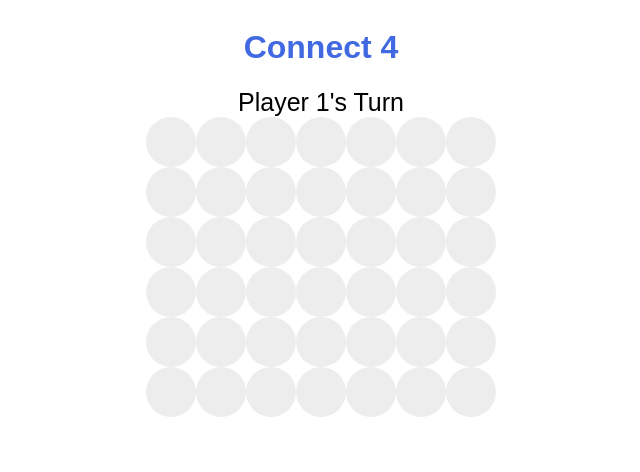
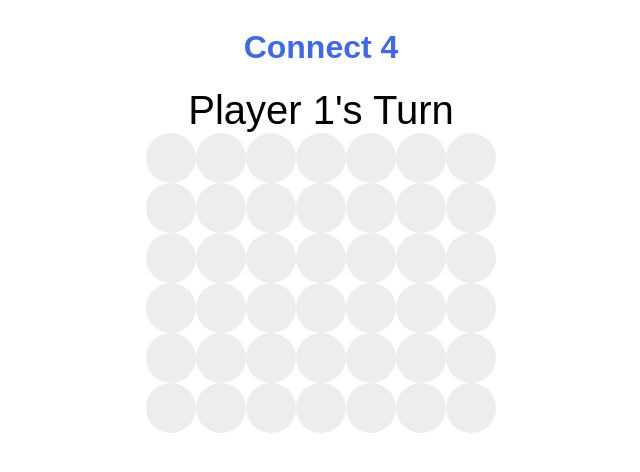
Before and after one commit to Martinbugayong/connectFour, a plain HTML site: page index.html in a window 1280 px wide. Shown: the whole page, without its empty margins (319-959 px from the left). Drawn offline with Linux system fonts and the light colour scheme.

Commit message:
updated css message

```diff
--- a/css/main.css
+++ b/css/main.css
@@ -3,14 +3,6 @@ h1 {
     text-align: center;
     color: royalblue;
     font-family: Arial, Helvetica, sans-serif;
-}
-
-#message {
-    display: flex;
-    justify-content: center;
-    align-content: center;
-    font-family: sans-serif;
-    font-size: 25px;
 }
 
 #grid {
@@ -70,5 +62,5 @@ body {
     display: flex;
     justify-content: center;
     font-family: sans-serif;
-    font-size: 25px;
+    font-size: 40px;
 }
```
